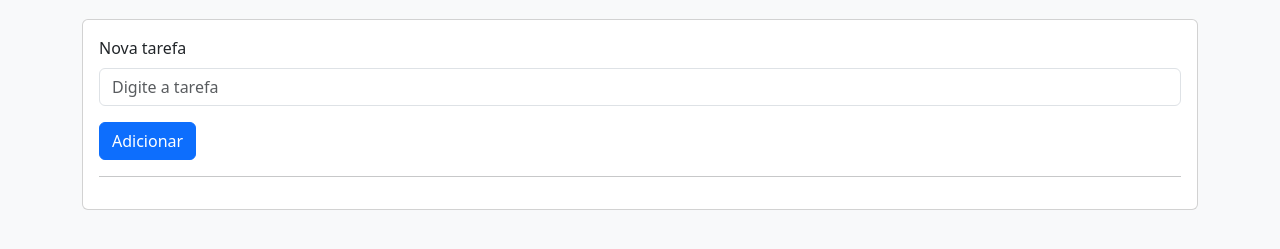
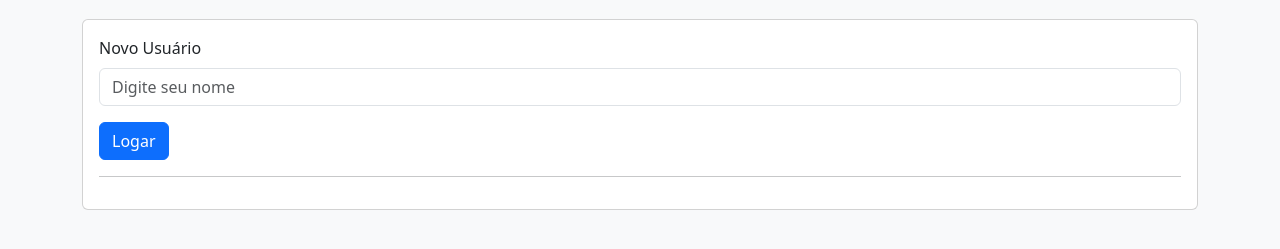
Before and after one commit to arthur-gal-pin/-S2_R2-AT1_PEND, a plain HTML site: page index.html in a window 1280 px wide. Shown: the part 101-350 px from the top of the page. Drawn offline with nearby package versions, Linux system fonts and the light colour scheme.

Commit message:
Exercício 1 finalizado

```diff
--- a/index.html
+++ b/index.html
@@ -18,21 +18,21 @@
 
                 <div class="mb-3">
 
-                    <label class="form-label">Nova tarefa</label>
+                    <label class="form-label">Novo Usuário</label>
                     <input
-                      type="text"
-                      id="inputTarefa"
-                      class="form-control"
-                      placeholder="Digite a tarefa">
+                    type="text"
+                    id="inputNome"
+                    class="form-control"
+                    placeholder="Digite seu nome">
                 </div>
 
-                <button id="btnAdicionar" class="btn btn-primary">
-                    Adicionar
+                <button id="btnLogar" class="btn btn-primary">
+                    Logar
                 </button>
 
                 <hr>
 
-                <p id="mensagem" class="fw-bold"></p>
+                <p id="mensagem" class="text-alert fw-bold"></p>
 
                 <ul id="listaTarefas" class="list-group mt-3">
                     <!-- Tarefas serão adicionadas aqui -->
--- a/script.js
+++ b/script.js
@@ -0,0 +1,8 @@
+let nomeUsuario = document.getElementById('inputNome');
+let btnLogar = document.querySelector('#btnLogar');
+
+let mensagem = document.querySelector('#mensagem');
+
+btnLogar.addEventListener('click', ()=>{
+    mensagem.innerText = `Bem vindo ao sistema, ${nomeUsuario.value}!`
+})
```
